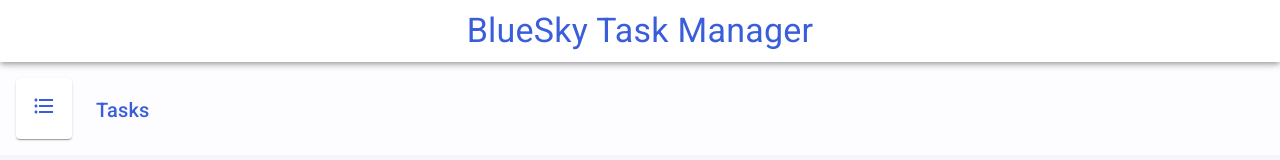
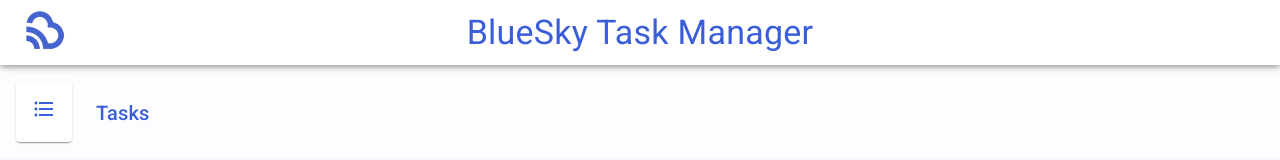
Before and after one commit to Rico-Jose/bluesky-task-manager, a React (Create React App) app: page / in a window 1280 px wide. Shown: the top 160 px of the page. Built offline with nearby package versions, Linux system fonts and the light colour scheme; no server answers; what miragejs would draw is missing.

Commit message:
implement dynamic Popup title

```diff
--- a/src/App/App.tsx
+++ b/src/App/App.tsx
@@ -1,4 +1,4 @@
-import React, { useState } from 'react';
+import React from 'react';
 import { TaskProvider } from '../contexts/TaskContext';
 import { UserProvider } from '../contexts/UserContext';
 import Header from '../components/Header';
@@ -24,30 +24,16 @@
       default: '#f4f5fd',
     },
   },
-  /* shape: {
-    borderRadius: '12px',
-  }, */
 });
 
 const useStyles = makeStyles({
   appMain: {
-    /* paddingLeft: '320px', */
     width: '100%',
   },
 });
 
 function App() {
   const classes = useStyles();
-
-  const [openAddTask, setOpenAddTask] = useState(false);
-
-  const handleClickOpenAddTask = () => {
-    setOpenAddTask(true);
-  };
-
-  const handleCloseAddTask = (isAdd: boolean) => {
-    setOpenAddTask(false);
-  };
 
   return (
     <ThemeProvider theme={theme}>
@@ -58,26 +44,6 @@
             <Tasks />
           </UserProvider>
         </TaskProvider>
-        {/* <TaskProvider>
-          <UserProvider>
-            <div className="container">
-              <main>
-                <TaskTable />
-                <Button
-                  variant="contained"
-                  color="primary"
-                  onClick={handleClickOpenAddTask}
-                >
-                  Add Task
-                </Button>
-                <AddTask
-                  openAddTask={openAddTask}
-                  onClose={handleCloseAddTask}
-                />
-              </main>
-            </div>
-          </UserProvider>
-        </TaskProvider> */}
         <CssBaseline />
       </div>
     </ThemeProvider>
--- a/src/components/Header.tsx
+++ b/src/components/Header.tsx
@@ -1,5 +1,6 @@
 import React from 'react';
 import { AppBar, Grid, Typography, makeStyles } from '@material-ui/core';
+import BlueSkyLogo from '../images/BlueSky.jpg';
 
 const useStyles = makeStyles((theme) => ({
   root: {
@@ -8,10 +9,18 @@
     padding: 10,
     color: theme.palette.primary.main,
   },
-  tryKo: {
+  item: {
+    textAlign: 'center',
+  },
+  logo: {
+    marginLeft: 15,
+    width: '40px',
+    height: '40px',
+  },
+  /* item: {
     marginLeft: 'auto',
     marginRight: 'auto',
-  },
+  }, */
 }));
 
 const Header = () => {
@@ -20,17 +29,20 @@
   return (
     <AppBar className={classes.root} position="static">
       <Grid container alignItems="center">
-        <Grid className={classes.tryKo} item>
-          <Typography variant="h4" component="h2">
+        <Grid item xs={2}>
+          <img src={BlueSkyLogo} className={classes.logo} />
+        </Grid>
+        <Grid item xs={8}>
+          <Typography
+            variant="h4"
+            component="h2"
+            style={{ textAlign: 'center' }}
+          >
             BlueSky Task Manager
           </Typography>
         </Grid>
-        <Grid item></Grid>
-        <Grid item></Grid>
+        <Grid item xs={2}></Grid>
       </Grid>
-      {/* <header style={{ margin: '20px auto' }}>
-          <h1></h1>
-        </header> */}
     </AppBar>
   );
 };
--- a/src/pages/Tasks/TaskForm.tsx
+++ b/src/pages/Tasks/TaskForm.tsx
@@ -11,7 +11,7 @@
 };
 
 export default function TaskForm(props: any) {
-  const { taskToEdit, addOrEdit } = props;
+  const { taskToEdit, addOrEdit, handleSetFuncName } = props;
 
   const validate = () => {
     let temp: any = {};
@@ -33,7 +33,12 @@
   };
 
   useEffect(() => {
-    if (taskToEdit) setValues({ ...taskToEdit });
+    if (taskToEdit) {
+      setValues({ ...taskToEdit });
+      handleSetFuncName('Update Task');
+    } else {
+      handleSetFuncName('Add Task');
+    }
   }, [taskToEdit]);
 
   return (
@@ -73,41 +78,5 @@
         />
       </Grid>
     </Form>
-
-    /*
-    <Form onSubmit={handleSubmit}>
-      <Grid container>
-        <Grid item xs={6}>
-          <Controls.Input
-            name="name"
-            label="Name"
-            value={values.name}
-            onChange={handleInputChange}
-            error={errors.name}
-          />
-        </Grid>
-        <Grid item xs={6}>
-          <Controls.Select
-            name="user"
-            label="User"
-            value={values.user}
-            onChange={handleInputChange}
-            options={users}
-            error={errors.user}
-          />
-          <Controls.Checkbox
-            name="isComplete"
-            label="Completed"
-            value={values.isComplete}
-            onChange={handleInputChange}
-          />
-          <div>
-            <Controls.Button type="submit" text="Submit" />
-            <Controls.Button text="Reset" color="default" onClick={resetForm} />
-          </div>
-        </Grid>
-      </Grid>
-    </Form>
-    */
   );
 }
--- a/src/pages/Tasks/Tasks.tsx
+++ b/src/pages/Tasks/Tasks.tsx
@@ -1,4 +1,4 @@
-import React, { useState } from 'react';
+import React, { useEffect, useState } from 'react';
 import {
   useTask,
   useAddTask,
@@ -82,6 +82,7 @@
   const [taskToEdit, setTaskToEdit] = useState(null);
   const [user, setUser] = useState('');
   const [isComplete, setIsComplete] = useState(false);
+  const [funcName, setFuncName] = useState('');
   const [confirmDialog, setConfirmDialog] = useState({
     isOpen: false,
     title: '',
@@ -106,8 +107,6 @@
     headCells,
     filterFn
   );
-
-  console.log(tasksAfterPaging().length);
 
   const getUsername = (id: any): any => {
     return users.find((user: any) => {
@@ -171,8 +170,10 @@
   };
 
   const openInPopup = (task: any) => {
+    setFuncName('Update Task');
     setTaskToEdit(task);
     setOpenPopup(true);
+    setFuncName('Add Task');
   };
 
   const onDelete: any = (id: any) => {
@@ -186,6 +187,10 @@
       message: 'Deleted Successfully',
       type: 'error',
     });
+  };
+
+  const handleSetFuncName = (funcName: string) => {
+    setFuncName(funcName);
   };
 
   return (
@@ -302,12 +307,12 @@
         )}
         <TblPagination />
       </Paper>
-      <Popup
-        title="Task Form"
-        openPopup={openPopup}
-        setOpenPopup={setOpenPopup}
-      >
-        <TaskForm taskToEdit={taskToEdit} addOrEdit={addOrEdit} />
+      <Popup title={funcName} openPopup={openPopup} setOpenPopup={setOpenPopup}>
+        <TaskForm
+          taskToEdit={taskToEdit}
+          addOrEdit={addOrEdit}
+          handleSetFuncName={handleSetFuncName}
+        />
       </Popup>
       <Notification notify={notify} setNotify={setNotify} />
       <ConfirmDialog
```
Also changed, not shown: src/images/BlueSky.jpg.
